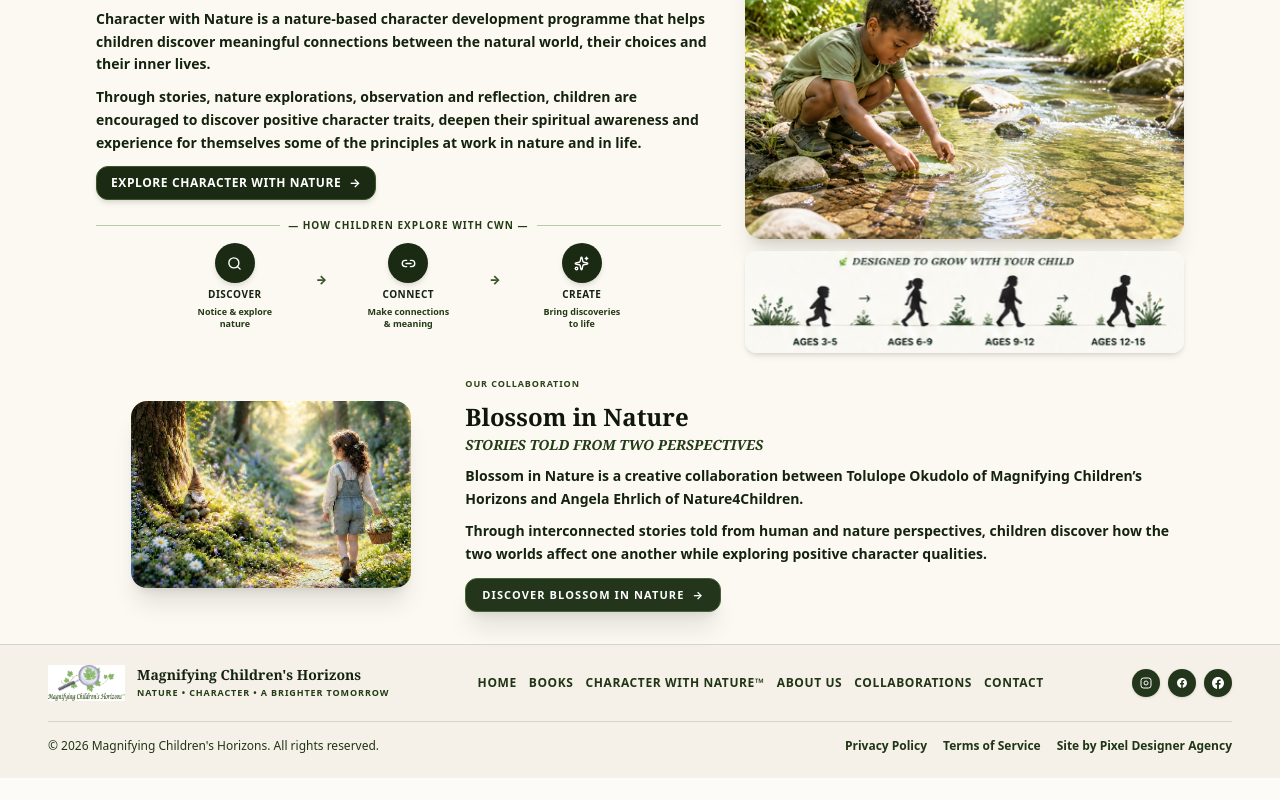
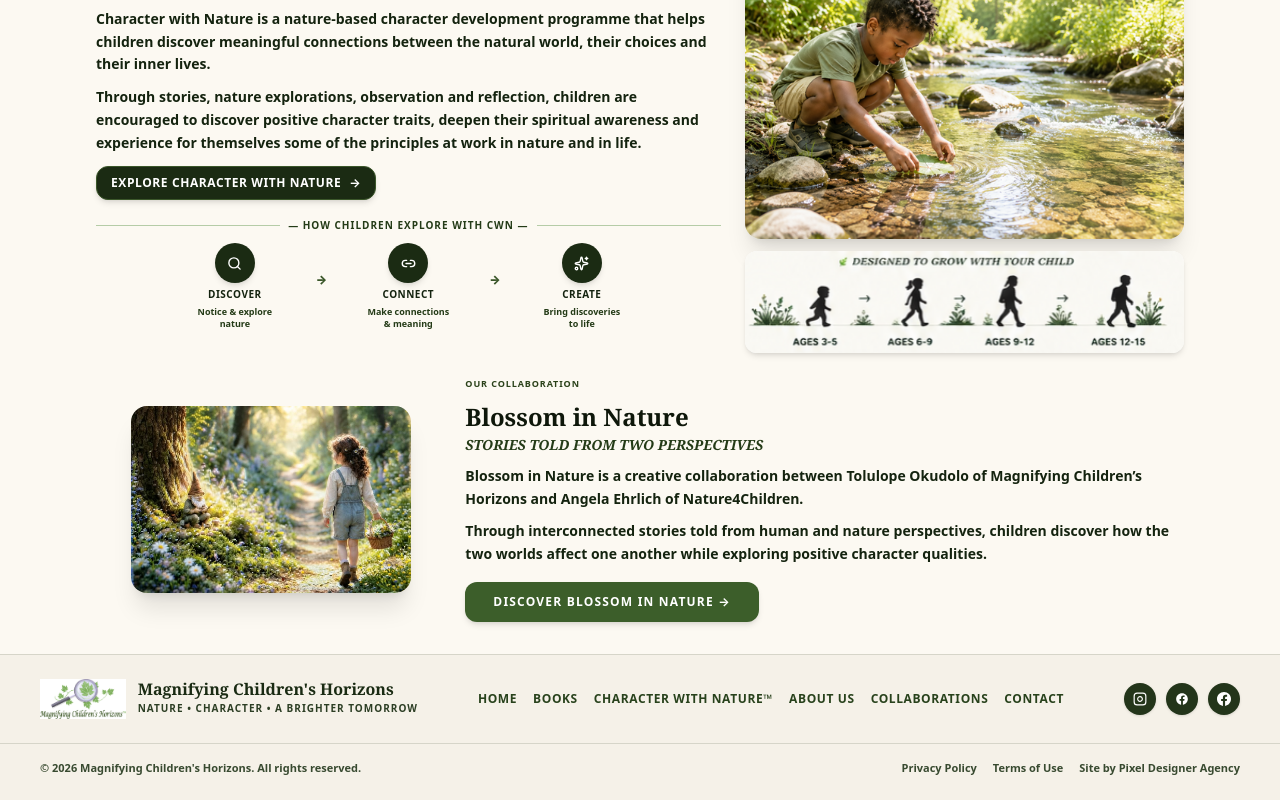
Before and after one commit to nnochirivincent/mch-platform, a React (Vite) app: page / in a window 1280 px wide. Shown: the part 1917-2717 px from the top of the page. Before the commit the page ends 2695 px from the top, so only its background shows below. Built offline with nearby package versions, Linux system fonts and the light colour scheme.

Commit message:
new commit

```diff
--- a/src/components/About.jsx
+++ b/src/components/About.jsx
@@ -227,29 +227,27 @@ export default function About() {
         </section>
 
        {/* Footer Section */}
-        <div className="pt-6 border-t border-[#23351a]/15 max-w-6xl mx-auto px-4 sm:px-8 lg:px-12">
-          <div className="flex flex-col lg:flex-row items-center justify-between gap-5 pb-6">
+             <div className="pt-6 border-t border-[#23351a]/15 bg-[#f5f1e8]">
+               <div className="flex flex-col lg:flex-row items-center justify-between gap-6 pb-6 px-4 sm:px-6 lg:px-10 max-w-[90rem] mx-auto">
 
-            {/* Logo & Tagline */}
                  <div className="flex items-center space-x-3 text-center lg:text-left">
                    <Link to="/" className="flex items-center space-x-3 group shrink-0">
                      <div className="flex items-center justify-center shrink-0">
                        <img
                          src="/navbar-image.png"
                          alt="MCH Logo"
-                    className="h-9 w-auto object-contain group-hover:scale-105 transition duration-300"
+                         className="h-10 w-auto object-contain group-hover:scale-105 transition duration-300"
                        />
                      </div>
                    </Link>
                    <div className="flex flex-col text-left">
-                <span className="font-serif font-bold text-sm sm:text-base text-[#1a2b13] leading-none">Magnifying Children's Horizons</span>
+                     <span className="font-serif font-bold text-base text-[#1a2b13] leading-none">Magnifying Children's Horizons</span>
                      <span className="text-[10px] text-[#2c3e24] font-bold uppercase tracking-widest mt-1">
                        NATURE • CHARACTER • A BRIGHTER TOMORROW
                      </span>
                    </div>
                  </div>
 
-            {/* Nav Links */}
                  <div className="flex flex-wrap justify-center gap-4 text-xs uppercase tracking-wider font-extrabold text-[#28421c]">
                    <Link to="/" className="hover:text-[#1a2b13] transition">Home</Link>
                    <Link to="/books" className="hover:text-[#1a2b13] transition">Books</Link>
@@ -259,7 +257,6 @@ export default function About() {
                    <Link to="/contact" className="hover:text-[#1a2b13] transition">Contact</Link>
                  </div>
 
-            {/* Social Icons */}
                  <div className="flex items-center space-x-2.5 shrink-0">
                    <a href="#instagram" aria-label="Instagram" className="w-8 h-8 rounded-full bg-[#23351a] text-white flex items-center justify-center text-xs shadow hover:bg-[#1a2813] transition">
                      <svg className="w-3.5 h-3.5" fill="none" stroke="currentColor" strokeWidth="2" viewBox="0 0 24 24">
@@ -282,8 +279,7 @@ export default function About() {
 
                </div>
 
-          {/* Copyright and Legal Links */}
-          <div className="pt-4 border-t border-[#23351a]/15 flex flex-col sm:flex-row items-center justify-between text-xs text-[#384a30] font-semibold gap-2 pb-6">
+               <div className="pt-4 pb-6 px-4 sm:px-6 lg:px-10 border-t border-[#23351a]/15 flex flex-col sm:flex-row items-center justify-between text-[11px] text-[#384a30] font-semibold gap-2 max-w-[90rem] mx-auto">
                  <p>© 2026 Magnifying Children's Horizons. All rights reserved.</p>
                  <div className="flex items-center space-x-4">
                    <a href="#privacy" className="hover:underline">Privacy Policy</a>
--- a/src/components/Collaboration.jsx
+++ b/src/components/Collaboration.jsx
@@ -260,8 +260,8 @@ export default function Collaboration() {
       </section>
 
       {/* Footer Section */}
-      <div className="pt-6 border-t border-[#23351a]/15 px-6 sm:px-12 lg:px-20 bg-[#eaf0e8]">
-        <div className="flex flex-col lg:flex-row items-center justify-between gap-5 pb-6">
+            <div className="pt-6 border-t border-[#23351a]/15 bg-[#f5f1e8]">
+              <div className="flex flex-col lg:flex-row items-center justify-between gap-6 pb-6 px-4 sm:px-6 lg:px-10 max-w-[90rem] mx-auto">
 
                 <div className="flex items-center space-x-3 text-center lg:text-left">
                   <Link to="/" className="flex items-center space-x-3 group shrink-0">
@@ -274,14 +274,14 @@ export default function Collaboration() {
                     </div>
                   </Link>
                   <div className="flex flex-col text-left">
-              <span className="font-serif font-bold text-sm sm:text-base text-[#1a2b13] leading-none">Magnifying Children's Horizons</span>
-              <span className="text-[10px] text-[#2c3e24] font-extrabold uppercase tracking-widest mt-1.5">
+                    <span className="font-serif font-bold text-base text-[#1a2b13] leading-none">Magnifying Children's Horizons</span>
+                    <span className="text-[10px] text-[#2c3e24] font-bold uppercase tracking-widest mt-1">
                       NATURE • CHARACTER • A BRIGHTER TOMORROW
                     </span>
                   </div>
                 </div>
 
-          <div className="flex flex-wrap justify-center gap-4 text-xs sm:text-sm uppercase tracking-wider font-extrabold text-[#28421c]">
+                <div className="flex flex-wrap justify-center gap-4 text-xs uppercase tracking-wider font-extrabold text-[#28421c]">
                   <Link to="/" className="hover:text-[#1a2b13] transition">Home</Link>
                   <Link to="/books" className="hover:text-[#1a2b13] transition">Books</Link>
                   <Link to="/cwn/pathways" className="hover:text-[#1a2b13] transition">Character with Nature™</Link>
@@ -312,7 +312,7 @@ export default function Collaboration() {
 
               </div>
 
-        <div className="pt-4 border-t border-[#23351a]/15 flex flex-col sm:flex-row items-center justify-between text-xs text-[#384a30] font-bold gap-2 pb-6">
+              <div className="pt-4 pb-6 px-4 sm:px-6 lg:px-10 border-t border-[#23351a]/15 flex flex-col sm:flex-row items-center justify-between text-[11px] text-[#384a30] font-semibold gap-2 max-w-[90rem] mx-auto">
                 <p>© 2026 Magnifying Children's Horizons. All rights reserved.</p>
                 <div className="flex items-center space-x-4">
                   <a href="#privacy" className="hover:underline">Privacy Policy</a>
--- a/src/components/Home.jsx
+++ b/src/components/Home.jsx
@@ -316,7 +316,7 @@ export default function HomePage() {
 
                     <div className="pt-0.5">
                       <Link
-                        to="#"
+                        to="/resources#activity-book-form"
                         className="w-full bg-[#0e170a] hover:bg-[#070b05] text-white font-sans text-[11px] tracking-widest font-bold uppercase py-2.5 rounded-xl shadow-md transition duration-200 flex items-center justify-center space-x-2"
                       >
                         <svg className="w-3.5 h-3.5 text-[#b8df8a]" fill="none" stroke="currentColor" viewBox="0 0 24 24">
@@ -474,14 +474,15 @@ export default function HomePage() {
               Through interconnected stories told from human and nature perspectives, children discover how the two worlds affect one another while exploring positive character qualities.
             </p>
 
-            <div className="pt-0.5">
-              <Link
-                to="/blossom-in-nature"
-                className="inline-flex items-center space-x-2 bg-[#23351a] hover:bg-[#1a2813] text-white text-[11px] font-bold uppercase tracking-widest px-4 py-2 rounded-xl shadow-xl transition border border-[#486337]"
+            <div className="pt-1.5">
+              <a
+                href="https://blossominnature.com/"
+                target="_blank"
+                rel="noopener noreferrer"
+                className="inline-block bg-[#3c5e2a] hover:bg-[#2c441b] text-white font-bold text-xs uppercase tracking-widest px-7 py-3 rounded-xl shadow-md hover:shadow-xl transform hover:-translate-y-0.5 transition-all duration-300"
               >
-                <span>DISCOVER BLOSSOM IN NATURE</span>
-                <span>→</span>
-              </Link>
+                DISCOVER BLOSSOM IN NATURE →
+              </a>
             </div>
           </div>
 
@@ -489,55 +490,51 @@ export default function HomePage() {
       </section>
 
       {/* Footer Section */}
-      <footer className="pt-5 border-t border-[#23351a]/15 px-4 sm:px-6 lg:px-12 pb-6 bg-[#f5f1e8]">
-        <div className="max-w-7xl mx-auto">
-          <div className="flex flex-col lg:flex-row items-center justify-between gap-5 pb-5">
+            <div className="pt-6 border-t border-[#23351a]/15 bg-[#f5f1e8]">
+              <div className="flex flex-col lg:flex-row items-center justify-between gap-6 pb-6 px-4 sm:px-6 lg:px-10 max-w-[90rem] mx-auto">
 
-            {/* Logo & Tagline */}
                 <div className="flex items-center space-x-3 text-center lg:text-left">
                   <Link to="/" className="flex items-center space-x-3 group shrink-0">
                     <div className="flex items-center justify-center shrink-0">
                       <img
                         src="/navbar-image.png"
                         alt="MCH Logo"
-                    className="h-9 w-auto object-contain group-hover:scale-105 transition duration-300"
+                        className="h-10 w-auto object-contain group-hover:scale-105 transition duration-300"
                       />
                     </div>
                   </Link>
                   <div className="flex flex-col text-left">
-                <span className="font-serif font-bold text-sm text-[#14230f] leading-none">Magnifying Children's Horizons</span>
-                <span className="text-[9px] text-[#243b17] font-bold uppercase tracking-widest mt-1">
+                    <span className="font-serif font-bold text-base text-[#1a2b13] leading-none">Magnifying Children's Horizons</span>
+                    <span className="text-[10px] text-[#2c3e24] font-bold uppercase tracking-widest mt-1">
                       NATURE • CHARACTER • A BRIGHTER TOMORROW
                     </span>
                   </div>
                 </div>
 
-            {/* Nav Links */}
-            <div className="flex flex-wrap justify-center gap-3 text-xs uppercase tracking-wider font-extrabold text-[#203515]">
-              <Link to="/" className="hover:text-[#0e170a] transition">Home</Link>
-              <Link to="/books" className="hover:text-[#0e170a] transition">Books</Link>
-              <Link to="/cwn/pathways" className="hover:text-[#0e170a] transition">Character with Nature™</Link>
-              <Link to="/about" className="hover:text-[#0e170a] transition">About Us</Link>
-              <Link to="/collaborations" className="hover:text-[#0e170a] transition">Collaborations</Link>
-              <Link to="/contact" className="hover:text-[#0e170a] transition">Contact</Link>
+                <div className="flex flex-wrap justify-center gap-4 text-xs uppercase tracking-wider font-extrabold text-[#28421c]">
+                  <Link to="/" className="hover:text-[#1a2b13] transition">Home</Link>
+                  <Link to="/books" className="hover:text-[#1a2b13] transition">Books</Link>
+                  <Link to="/cwn/pathways" className="hover:text-[#1a2b13] transition">Character with Nature™</Link>
+                  <Link to="/about" className="hover:text-[#1a2b13] transition">About Us</Link>
+                  <Link to="/collaborations" className="hover:text-[#1a2b13] transition">Collaborations</Link>
+                  <Link to="/contact" className="hover:text-[#1a2b13] transition">Contact</Link>
                 </div>
 
-            {/* Social Icons */}
-            <div className="flex items-center space-x-2 shrink-0">
-              <a href="#instagram" aria-label="Instagram" className="w-7 h-7 rounded-full bg-[#23351a] text-white flex items-center justify-center text-xs shadow hover:bg-[#1a2813] transition">
-                <svg className="w-3 h-3" fill="none" stroke="currentColor" strokeWidth="2" viewBox="0 0 24 24">
+                <div className="flex items-center space-x-2.5 shrink-0">
+                  <a href="#instagram" aria-label="Instagram" className="w-8 h-8 rounded-full bg-[#23351a] text-white flex items-center justify-center text-xs shadow hover:bg-[#1a2813] transition">
+                    <svg className="w-3.5 h-3.5" fill="none" stroke="currentColor" strokeWidth="2" viewBox="0 0 24 24">
                       <rect width="20" height="20" x="2" y="2" rx="5" ry="5"/>
                       <path d="M16 11.37A4 4 0 1112.63 8 4 4 0 0116 11.37z"/>
                       <line x1="17.5" x2="17.51" y1="6.5" y2="6.5"/>
                     </svg>
                   </a>
-              <a href="#facebook" aria-label="Facebook" className="w-7 h-7 rounded-full bg-[#23351a] text-white flex items-center justify-center text-xs shadow hover:bg-[#1a2813] transition">
-                <svg className="w-3 h-3" fill="currentColor" viewBox="0 0 24 24">
+                  <a href="#facebook" aria-label="Facebook" className="w-8 h-8 rounded-full bg-[#23351a] text-white flex items-center justify-center text-xs shadow hover:bg-[#1a2813] transition">
+                    <svg className="w-3.5 h-3.5" fill="currentColor" viewBox="0 0 24 24">
                       <path d="M22 12c0-5.523-4.477-10-10-10S2 6.477 2 12c0 4.991 3.657 9.128 8.438 9.878v-6.987h-2.54V12h2.54V9.797c0-2.506 1.492-3.89 3.777-3.89 1.094 0 2.238.195 2.238.195v2.46h-1.26c-1.243 0-1.63.771-1.63 1.562V12h2.773l-.443 2.89h-2.33v6.988C18.343 21.128 22 16.991 22 12z"/>
                     </svg>
                   </a>
-              <a href="#youtube" aria-label="YouTube" className="w-7 h-7 rounded-full bg-[#23351a] text-white flex items-center justify-center text-xs shadow hover:bg-[#1a2813] transition">
-                <svg className="w-3 h-3" fill="currentColor" viewBox="0 0 24 24">
+                  <a href="#youtube" aria-label="YouTube" className="w-8 h-8 rounded-full bg-[#23351a] text-white flex items-center justify-center text-xs shadow hover:bg-[#1a2813] transition">
+                    <svg className="w-3.5 h-3.5" fill="currentColor" viewBox="0 0 24 24">
                       <path d="M24 12.073c0-6.627-5.373-12-12-12s-12 5.373-12 12c0 5.99 4.388 10.954 10.125 11.854v-8.385H7.078v-3.47h3.047V9.43c0-3.007 1.792-4.669 4.533-4.669 1.312 0 2.686.235 2.686.235v2.953H15.83c-1.491 0-1.956.925-1.956 1.874v2.25h3.328l-.532 3.47h-2.796v8.385C19.612 23.027 24 18.062 24 12.073z"/>
                     </svg>
                   </a>
@@ -545,19 +542,15 @@ export default function HomePage() {
 
               </div>
 
-          {/* Copyright and Legal Links */}
-          <div className="pt-4 border-t border-[#23351a]/15 flex flex-col sm:flex-row items-center justify-between text-xs text-[#203515]">
+              <div className="pt-4 pb-6 px-4 sm:px-6 lg:px-10 border-t border-[#23351a]/15 flex flex-col sm:flex-row items-center justify-between text-[11px] text-[#384a30] font-semibold gap-2 max-w-[90rem] mx-auto">
                 <p>© 2026 Magnifying Children's Horizons. All rights reserved.</p>
-            <div className="flex gap-4 mt-2 sm:mt-0 font-bold">
-              <Link to="/privacy" className="hover:underline">Privacy Policy</Link>
-              <Link to="/terms" className="hover:underline">Terms of Service</Link>
-              <a href="#credits" className="hover:underline">
-              Site by Pixel Designer Agency
-            </a>
+                <div className="flex items-center space-x-4">
+                  <a href="#privacy" className="hover:underline">Privacy Policy</a>
+                  <a href="#terms" className="hover:underline">Terms of Use</a>
+                  <a href="#credits" className="hover:underline">Site by Pixel Designer Agency</a>
                 </div>
               </div>
             </div>
-      </footer>
     </div>
   );
 }
--- a/src/components/Resources.jsx
+++ b/src/components/Resources.jsx
@@ -381,9 +381,10 @@ export default function Resources() {
         </div>
       </section>
 
-      {/* FOOTER SECTION */}
-      <div className="pt-6 border-t border-[#23351a]/15 px-4 sm:px-6 lg:px-12 bg-[#eaf0e8]">
-        <div className="flex flex-col lg:flex-row items-center justify-between gap-6 pb-6">
+    {/* Footer Section */}
+          <div className="pt-6 border-t border-[#23351a]/15 bg-[#f5f1e8]">
+            <div className="flex flex-col lg:flex-row items-center justify-between gap-6 pb-6 px-4 sm:px-6 lg:px-10 max-w-[90rem] mx-auto">
+
               <div className="flex items-center space-x-3 text-center lg:text-left">
                 <Link to="/" className="flex items-center space-x-3 group shrink-0">
                   <div className="flex items-center justify-center shrink-0">
@@ -395,46 +396,45 @@ export default function Resources() {
                   </div>
                 </Link>
                 <div className="flex flex-col text-left">
-              <span className="font-serif font-bold text-base text-[#1a2b13] leading-none">
-                Magnifying Children's Horizons
-              </span>
+                  <span className="font-serif font-bold text-base text-[#1a2b13] leading-none">Magnifying Children's Horizons</span>
                   <span className="text-[10px] text-[#2c3e24] font-bold uppercase tracking-widest mt-1">
-                NATURE • CHARACTER • INNER AWARENESS • SPIRITUAL GROWTH
+                    NATURE • CHARACTER • A BRIGHTER TOMORROW
                   </span>
                 </div>
               </div>
 
               <div className="flex flex-wrap justify-center gap-4 text-xs uppercase tracking-wider font-extrabold text-[#28421c]">
                 <Link to="/" className="hover:text-[#1a2b13] transition">Home</Link>
-            <Link to="/about" className="hover:text-[#1a2b13] transition">About</Link>
                 <Link to="/books" className="hover:text-[#1a2b13] transition">Books</Link>
-            <Link to="/resources" className="hover:text-[#1a2b13] transition">Resources</Link>
-            <Link to="/cwn/pathways" className="hover:text-[#1a2b13] transition">CWN</Link>
+                <Link to="/cwn/pathways" className="hover:text-[#1a2b13] transition">Character with Nature™</Link>
+                <Link to="/about" className="hover:text-[#1a2b13] transition">About Us</Link>
+                <Link to="/collaborations" className="hover:text-[#1a2b13] transition">Collaborations</Link>
                 <Link to="/contact" className="hover:text-[#1a2b13] transition">Contact</Link>
               </div>
 
               <div className="flex items-center space-x-2.5 shrink-0">
                 <a href="#instagram" aria-label="Instagram" className="w-8 h-8 rounded-full bg-[#23351a] text-white flex items-center justify-center text-xs shadow hover:bg-[#1a2813] transition">
                   <svg className="w-3.5 h-3.5" fill="none" stroke="currentColor" strokeWidth="2" viewBox="0 0 24 24">
-                <rect width="20" height="20" x="2" y="2" rx="5" ry="5" />
-                <path d="M16 11.37A4 4 0 1112.63 8 4 4 0 0116 11.37z" />
-                <line x1="17.5" x2="17.51" y1="6.5" y2="6.5" />
+                    <rect width="20" height="20" x="2" y="2" rx="5" ry="5"/>
+                    <path d="M16 11.37A4 4 0 1112.63 8 4 4 0 0116 11.37z"/>
+                    <line x1="17.5" x2="17.51" y1="6.5" y2="6.5"/>
                   </svg>
                 </a>
                 <a href="#facebook" aria-label="Facebook" className="w-8 h-8 rounded-full bg-[#23351a] text-white flex items-center justify-center text-xs shadow hover:bg-[#1a2813] transition">
                   <svg className="w-3.5 h-3.5" fill="currentColor" viewBox="0 0 24 24">
-                <path d="M22 12c0-5.523-4.477-10-10-10S2 6.477 2 12c0 4.991 3.657 9.128 8.438 9.878v-6.987h-2.54V12h2.54V9.797c0-2.506 1.492-3.89 3.777-3.89 1.094 0 2.238.195 2.238.195v2.46h-1.26c-1.243 0-1.63.771-1.63 1.562V12h2.773l-.443 2.89h-2.33v6.988C18.343 21.128 22 16.991 22 12z" />
+                    <path d="M22 12c0-5.523-4.477-10-10-10S2 6.477 2 12c0 4.991 3.657 9.128 8.438 9.878v-6.987h-2.54V12h2.54V9.797c0-2.506 1.492-3.89 3.777-3.89 1.094 0 2.238.195 2.238.195v2.46h-1.26c-1.243 0-1.63.771-1.63 1.562V12h2.773l-.443 2.89h-2.33v6.988C18.343 21.128 22 16.991 22 12z"/>
                   </svg>
                 </a>
                 <a href="#youtube" aria-label="YouTube" className="w-8 h-8 rounded-full bg-[#23351a] text-white flex items-center justify-center text-xs shadow hover:bg-[#1a2813] transition">
                   <svg className="w-3.5 h-3.5" fill="currentColor" viewBox="0 0 24 24">
-                <path d="M24 12.073c0-6.627-5.373-12-12-12s-12 6.627-12 12c0 5.99 4.388 10.954 10.125 11.854v-8.385H7.078V12h3.047V9.797c0-3.007 1.792-4.669 4.533-4.669 1.312 0 2.686.235 2.686.235v2.953H15.83c-1.491 0-1.956.925-1.956 1.874v2.25h3.328l-.532 3.47h-2.796v8.385C19.612 23.027 24 18.062 24 12.073z" />
+                    <path d="M24 12.073c0-6.627-5.373-12-12-12s-12 5.373-12 12c0 5.99 4.388 10.954 10.125 11.854v-8.385H7.078v-3.47h3.047V9.43c0-3.007 1.792-4.669 4.533-4.669 1.312 0 2.686.235 2.686.235v2.953H15.83c-1.491 0-1.956.925-1.956 1.874v2.25h3.328l-.532 3.47h-2.796v8.385C19.612 23.027 24 18.062 24 12.073z"/>
                   </svg>
                 </a>
               </div>
+
             </div>
 
-        <div className="pt-4 border-t border-[#23351a]/15 flex flex-col sm:flex-row items-center justify-between text-[11px] text-[#384a30] font-semibold gap-2 pb-6">
+            <div className="pt-4 pb-6 px-4 sm:px-6 lg:px-10 border-t border-[#23351a]/15 flex flex-col sm:flex-row items-center justify-between text-[11px] text-[#384a30] font-semibold gap-2 max-w-[90rem] mx-auto">
               <p>© 2026 Magnifying Children's Horizons. All rights reserved.</p>
               <div className="flex items-center space-x-4">
                 <a href="#privacy" className="hover:underline">Privacy Policy</a>
```
Also changed, not shown: 1 other file (tests, documents, lock files or other folders). Lines whose indentation alone changed are shown as unchanged.
